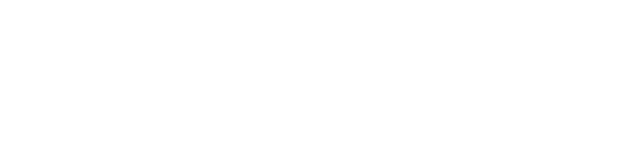
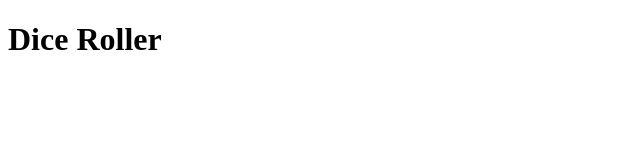
Before and after one commit to Shrilesh-Dhobale/Dice-Roller, a plain HTML site: page index.html in a window 1280 px wide. Shown: the whole page, without its empty margins (0-640 px from the left). Drawn offline with Linux system fonts and the light colour scheme.

Commit message:
Heading added

```diff
--- a/index.html
+++ b/index.html
@@ -6,6 +6,11 @@
     <title>Dice-Roller</title>
 </head>
 <body>
+    <div class="container">
+        <h1>Dice Roller</h1>
+        <div class="card">
 
+        </div>
+    </div>
 </body>
 </html>
```
Also changed, not shown: images/dice (1).png (added), images/dice (2).png (added), images/dice (3).png (added), images/dice (4).png (added), images/dice (5).png (added), images/dice.png (added).
